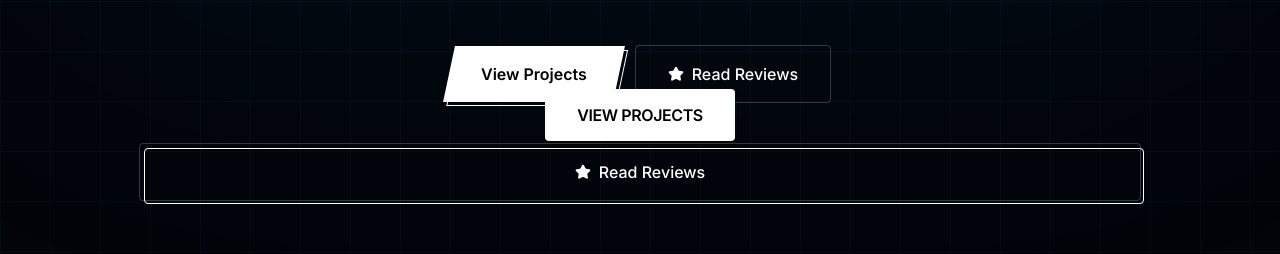
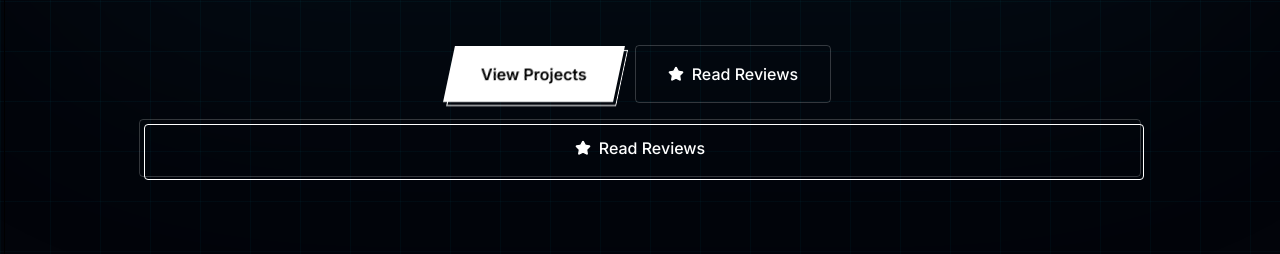
Before and after one commit to Friedazebalili/Blue, a plain HTML site: page index.html in a window 1280 px wide. Shown: the part 409-663 px from the top of the page. Drawn offline with nearby package versions, Linux system fonts and the light colour scheme.

Commit message:
Update index.html

```diff
--- a/index.html
+++ b/index.html
@@ -157,7 +157,8 @@ Forging elite digital realities. Specialized in <span class="text-cyan-400 font-
 </p>
 
       <div class="pt-8 flex flex-col md:flex-row gap-4 justify-center items-center">
-                    <a href="#work" class="group relative px-8 py-4 bg-white text-black font-semibold rounded-none skew-x-[-12deg] hover:bg-cyan-400 transition-colors duration-300">
+         <!-- VIEW PROJECTS -->
+       <a href="#work" class="group relative px-8 py-4 bg-white text-black font-semibold rounded-none skew-x-[-12deg] hover:bg-cyan-400 transition-colors duration-300">
                         <div class="skew-x-[12deg]">View Projects</div>
                         <div class="absolute inset-0 border border-white group-hover:border-cyan-400 translate-x-1 translate-y-1 -z-10 transition-transform"></div>
                     </a><a href="#reviews" class="w-full sm:w-auto px-8 py-4 border border-white/20 text-white font-medium rounded hover:bg-white/5 transition-colors flex items-center justify-center gap-2">
@@ -166,11 +167,6 @@ Forging elite digital realities. Specialized in <span class="text-cyan-400 font-
                     </a>
                 </div>
 
-  <!-- VIEW PROJECTS -->
-  <a href="#work"
-     class="group relative w-full sm:w-auto px-8 py-4 bg-white text-black font-bold tracking-tight rounded overflow-visible transition-all duration-300">
-
-    <span class="relative z-10">VIEW PROJECTS</span>
 
     <!-- Offset Border -->
     <span class="absolute inset-0 rounded border border-black
```
